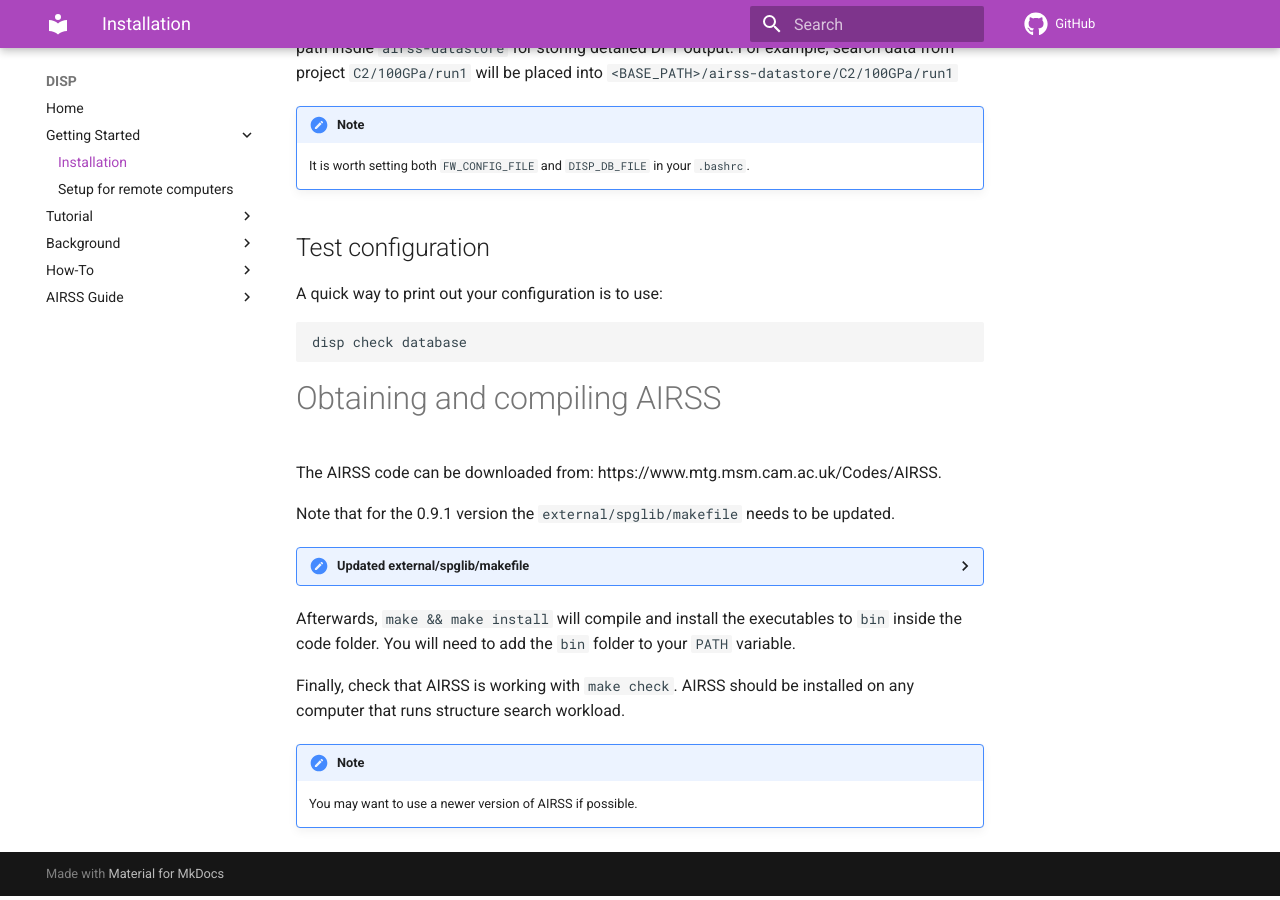
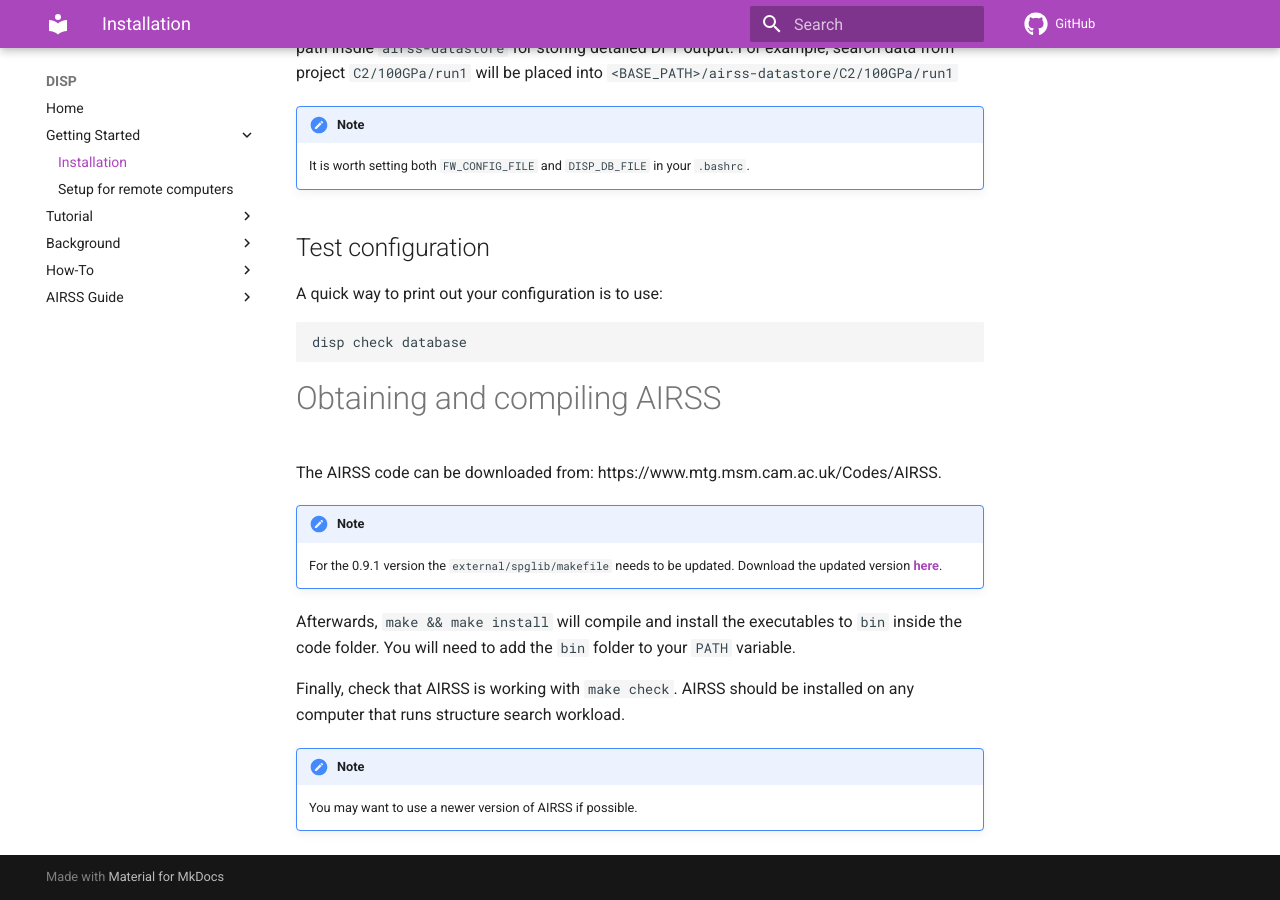
Before and after one commit to zhubonan/disp, an MkDocs documentation site: the page built from docs/Getting Started/installation.md, in a window 1280 px wide and 900 px high, scrolled down 2548 px. Built offline with MkDocs 1.6.1 and Material for MkDocs 9.7.7, drawn with Linux system fonts in a browser that asks for light colours; comment, search, counter and statistics services are not loaded; some of the changed lines change nothing that is shown.

Commit message:
Updated the instruction for updating makefile for spglib

````diff
--- a/docs/Getting Started/installation.md
+++ b/docs/Getting Started/installation.md
@@ -144,42 +144,10 @@
 The AIRSS code can be downloaded from: https://www.mtg.msm.cam.ac.uk/Codes/AIRSS.
 
 
-Note that for the 0.9.1 version the `external/spglib/makefile` needs to be updated.
+!!! note
 
-??? code "Updated external/spglib/makefile"
-
-    ```
-    .DEFAULT:
-
-    all: get libsymspg.a
-
-
-    SPG_VERSION=1.9.4
-    SPGLIB=spglib-$(SPG_VERSION)
-
-    ifeq ($(SPG_VERSION), master)
-    SPG_ARCHIVE=$(SPG_VERSION).zip
-    else
-    SPG_ARCHIVE=v$(SPG_VERSION).zip
-    endif
-
-    OBJ = $(SPGLIB)/src/arithmetic.o $(SPGLIB)/src/cell.o $(SPGLIB)/src/debug.o $(SPGLIB)/src/delaunay.o $(SPGLIB)/src/hall_symbol.o $(SPGLIB)/src/kgrid.o \
-        $(SPGLIB)/src/kpoint.o $(SPGLIB)/src/mathfunc.o $(SPGLIB)/src/niggli.o $(SPGLIB)/src/pointgroup.o $(SPGLIB)/src/primitive.o \
-        $(SPGLIB)/src/refinement.o $(SPGLIB)/src/site_symmetry.o $(SPGLIB)/src/sitesym_database.o $(SPGLIB)/src/spacegroup.o \
-        $(SPGLIB)/src/spg_database.o $(SPGLIB)/src/spglib.o $(SPGLIB)/src/spin.o $(SPGLIB)/src/symmetry.o
-
-    get:
-        -wget -c --timeout=2 --tries=1 -nv https://github.com/atztogo/spglib/archive/v$(SPG_VERSION).zip
-        -unzip -qq -u $(SPG_ARCHIVE) '$(SPGLIB)/src/*' '$(SPGLIB)/example/*'
-
-    libsymspg.a: $(OBJ)
-        -ar -cr $(PREFIX)/lib/libsymspg.a $(OBJ)
-        -mkdir -p $(PREFIX)/include/spglib
-        -cp $(SPGLIB)/src/spglib.h $(PREFIX)/include/spglib/spglib.h
-
-    clean:
-        -rm -fr $(SPGLIB)
-    ```
+	For the 0.9.1 version the `external/spglib/makefile` needs to be updated.
+	Download the updated version [**here**](https://raw.githubusercontent.com/zhubonan/disp/master/docs/Getting%20Started/makefile_spglib).
 
 Afterwards, `make && make install` will compile and install the executables to `bin` inside the code folder.
 You will need to add the `bin` folder to your `PATH` variable.
````
